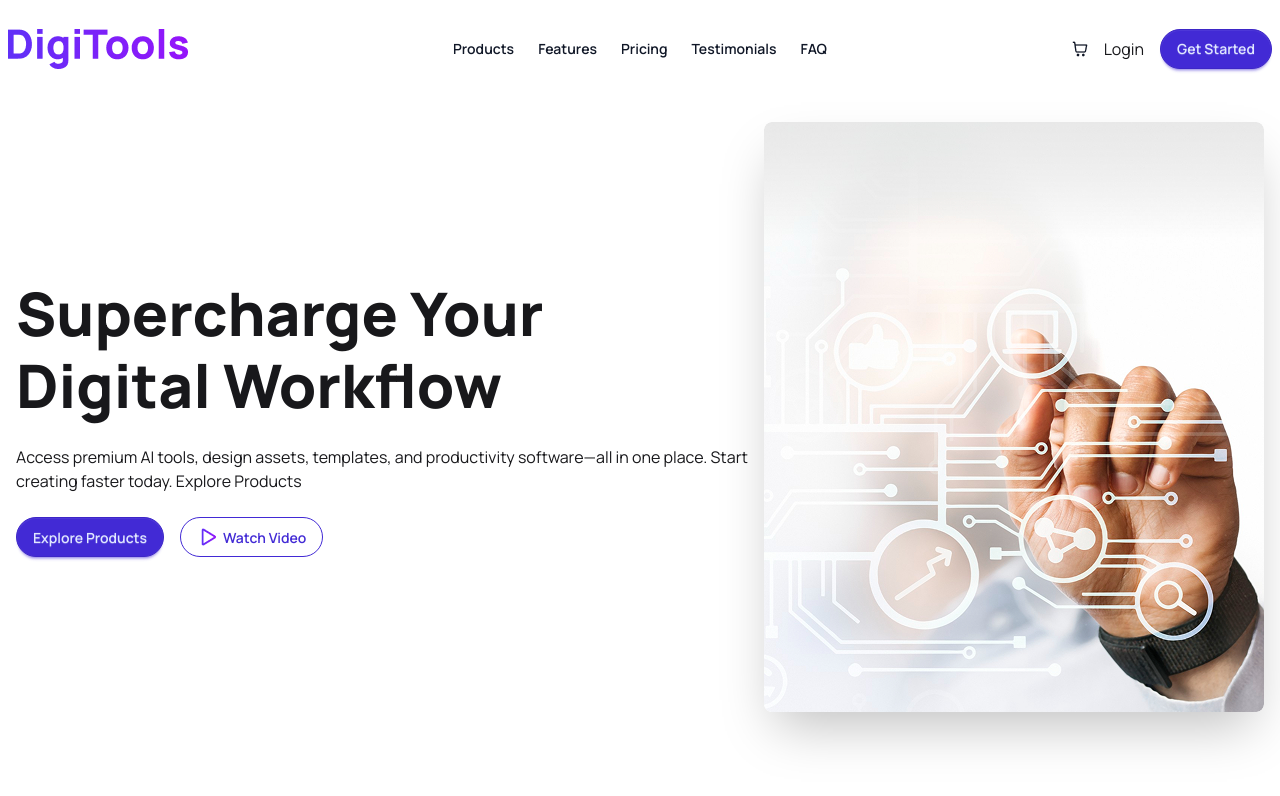
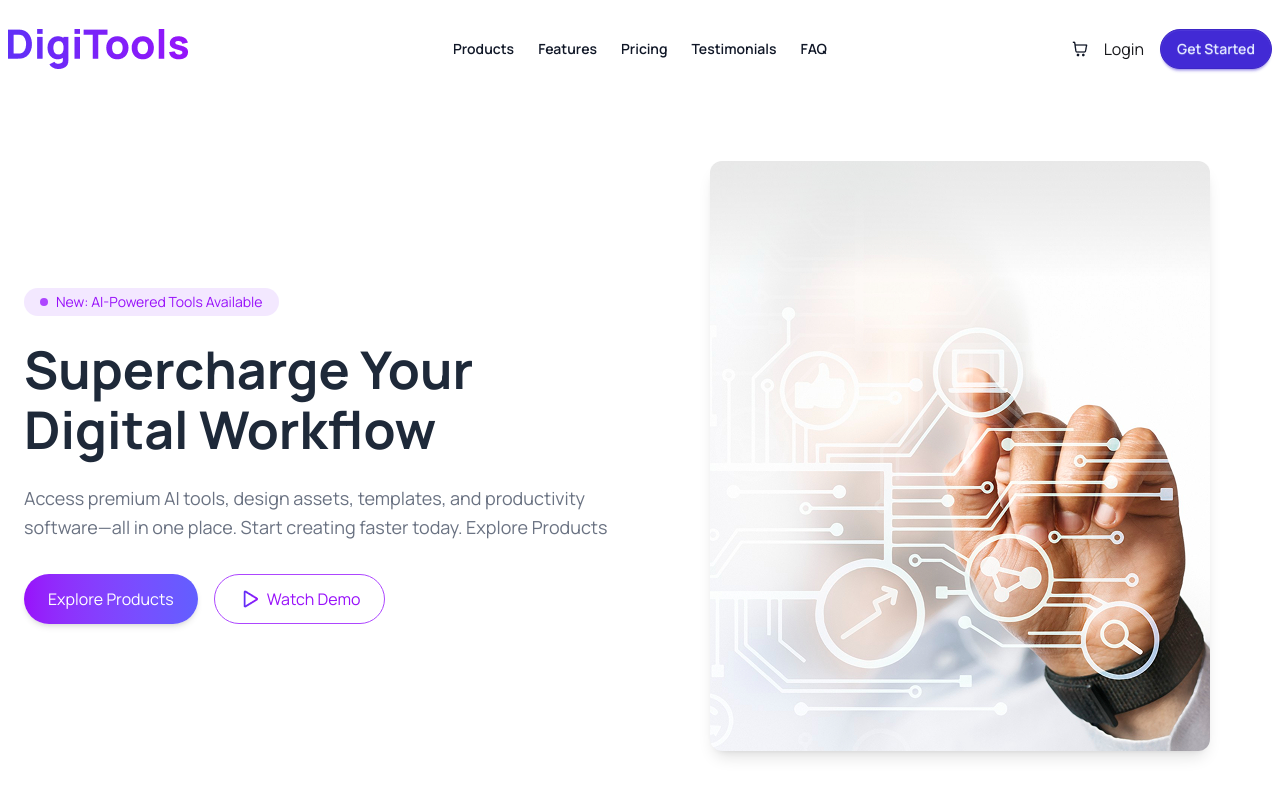
Before and after one commit to rshihab21/digitools-app, a React (Vite) app: page / in a window 1280 px wide. Shown: the top 796 px of the page. Built offline with nearby package versions, Linux system fonts and the light colour scheme.

Commit message:
Fix bug of banner section

```diff
--- a/src/components/Banner/Banner.jsx
+++ b/src/components/Banner/Banner.jsx
@@ -2,27 +2,50 @@ import bannerImg from "../../assets/banner.png"
 import play from "../../assets/Play.png"
 const Banner = () => {
     return (
-        <div className="hero min-h-[80vh]">
-            <div className="hero-content flex-col lg:flex-row-reverse">
-                <img
-                    src={bannerImg}
-                    className="rounded-lg shadow-2xl"
-                />
+        <div className=" min-h-screen">
+            <div className="container mx-auto px-6 py-16 grid lg:grid-cols-2 gap-12 items-center">
                 <div>
-                    <h1 className="text-6xl font-extrabold leading-18">Supercharge Your <br /> Digital Workflow</h1>
-                    <p className="py-6">
+                    <div className="inline-flex items-center gap-2 bg-purple-100 text-purple-600 px-4 py-1 rounded-full text-sm mb-6">
+                        <span className="w-2 h-2 bg-purple-500 rounded-full"></span>
+                        New: AI-Powered Tools Available
+                    </div>
+                    <h1 className="text-[52px] font-bold text-gray-800 leading-[60px] mb-6">
+                        Supercharge Your <br /> Digital Workflow
+                    </h1>
+                    <p className="text-gray-500 mb-8  text-lg leading-relaxed">
                         Access premium AI tools, design assets, templates, and productivity
-                        software—all in one place. Start creating faster today.
-                        Explore Products
+                        software—all in one place. Start creating faster today. Explore Products
                     </p>
+
+                    {/* Buttons */}
                     <div className="flex gap-4">
-                        <button className="btn btn-primary rounded-full">Explore Products</button>
-                        <button className="btn btn-outline btn-primary rounded-full"><img src={play} alt="" /> Watch Video</button>
+
+                        <button className="bg-gradient-to-r from-purple-600 to-indigo-500 text-white px-6 py-3 rounded-full shadow-md">
+                            Explore Products
+                        </button>
+
+                        <button className="flex items-center gap-2 border border-purple-500 text-purple-600 px-6 py-3 rounded-full hover:bg-purple-50 transition">
+                            <span className="text-sm"><img src={play} alt="playicon" /></span>
+                            Watch Demo
+                        </button>
+
                     </div>
                 </div>
+
+                {/* Right Image */}
+                <div className="flex justify-center">
+                    <div className="rounded-2xl shadow-lg">
+                        <img
+                            src={bannerImg}
+                            alt="hero"
+                            className="rounded-xl object-cover max-w-full"
+                        />
+                    </div>
+                </div>
+
             </div>
         </div>
-    )
+    );
 }
 
 export default Banner
```
